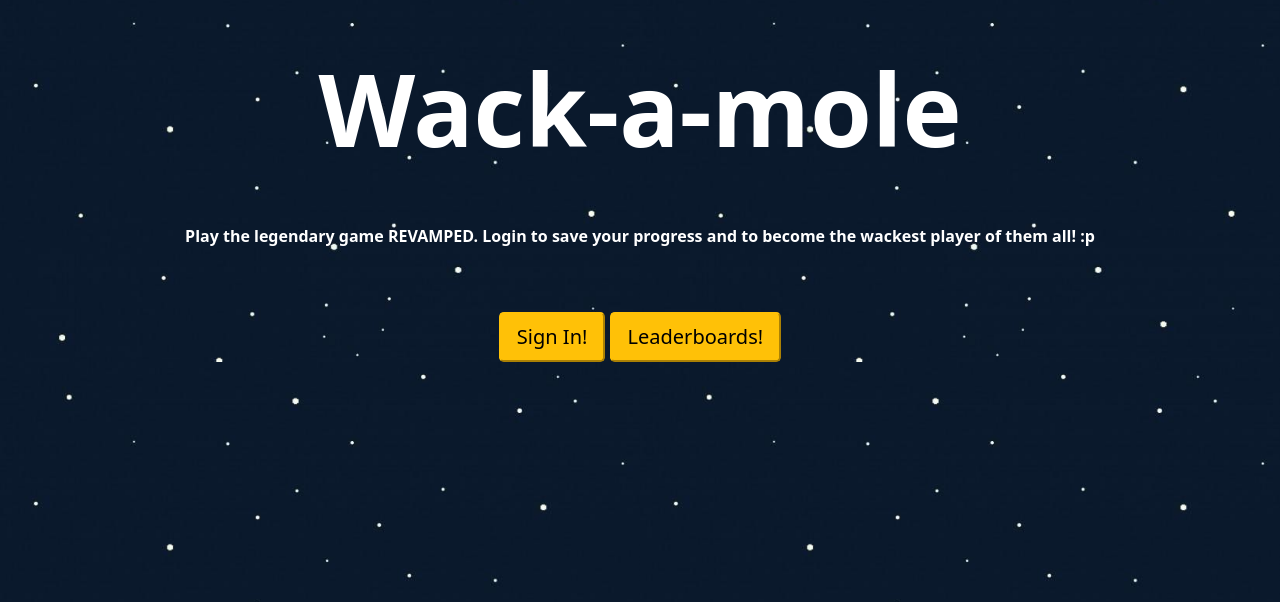
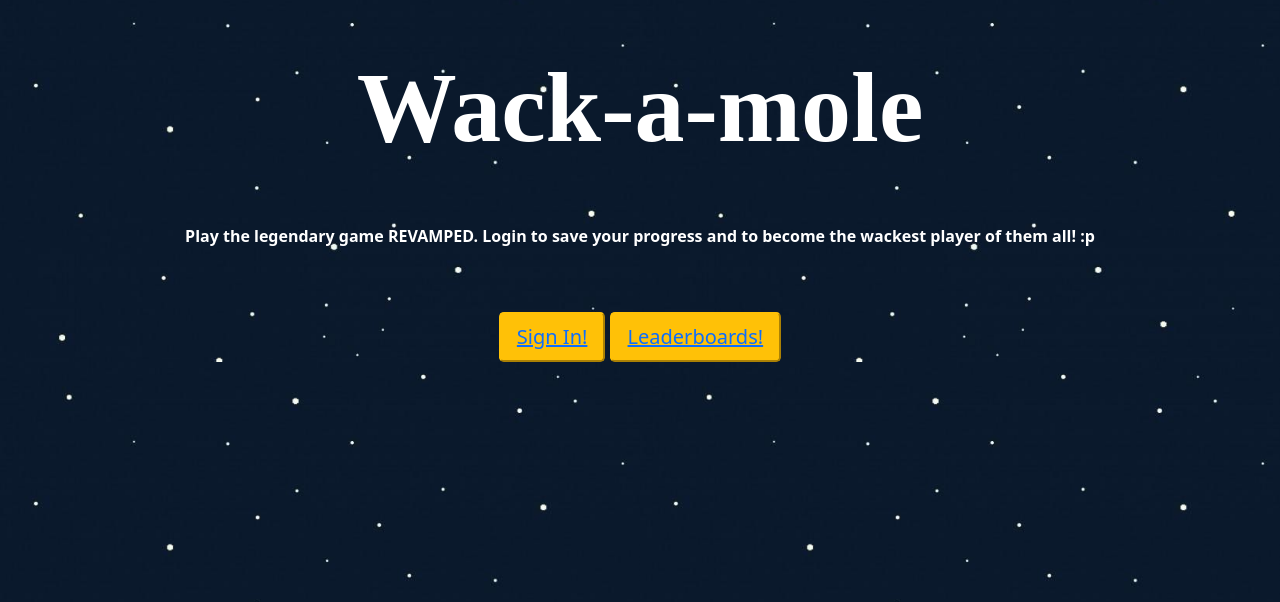
Before and after one commit to PG123432/NeamTame-P02, a Flask app: page / in a window 1280 px wide. Shown: the part 56-658 px from the top of the page. Run offline with Flask 2, Linux system fonts and the light colour scheme.

Commit message:
Add files via upload

```diff
--- a/app/templates/index.html
+++ b/app/templates/index.html
@@ -17,7 +17,7 @@
   <div class="container-fluid">
 
     <!-- Navbar brand -->
-    <a class="navbar-brand" style="font-weight:  bold;" href="#">Wack-a-mole</a>
+    <a class="navbar-brand" style="font-weight:  bold;" href="/">Wack-a-mole</a>
 
     <!-- Toggle button -->
     <button class="navbar-toggler" type="button" data-mdb-toggle="collapse" data-mdb-target="#navbarSupportedContent" aria-controls="navbarSupportedContent" aria-expanded="false" aria-label="Toggle navigation">
@@ -30,17 +30,17 @@
 
         <!-- Link -->
         <li class="nav-item" >
-          <a class="nav-link"  style="font-weight:  bold;" href="#">Play!</a>
+          <a class="nav-link"  style="font-weight:  bold;" href="/play">Play!</a>
         </li>
 
         <li class="nav-item" >
-          <a class="nav-link" style="font-weight:  bold;" href="#">Leaderboards!</a>
+          <a class="nav-link" style="font-weight:  bold;" href="/leaderboards">Leaderboards!</a>
         </li>
         <li class="nav-item" >
-          <a class="nav-link" style="font-weight:  bold;" href="#">Sign Up!</a>
+          <a class="nav-link" style="font-weight:  bold;" href="/signUp">Sign Up!</a>
         </li>
         <li class="nav-item" >
-          <a class="nav-link" style="font-weight:  bold;" href="#">Sign In!</a>
+          <a class="nav-link" style="font-weight:  bold;" href="/signIn">Sign In!</a>
         </li>
       </ul>
 
@@ -62,7 +62,7 @@
 
   <br>
   <br>
-  <h1 style="color: white; text-align: center; font-size: 100px; font-weight: bold;">Wack-a-mole</h1>
+  <h1 style="color: white; text-align: center; font-size: 100px; font-weight: bold; font-family: SpaceInvaders;">Wack-a-mole</h1>
 
   <br>
   <br>
@@ -73,9 +73,9 @@
   <br>
 
   <center>
-    <button type="button" class="btn-lg btn-warning" >Sign In!</button>
+    <button type="button" class="btn-lg btn-warning" > <a href="/signIn"> Sign In! </a> </button>
 
-    <button type="button" class="btn-lg btn-warning" >Leaderboards!</button>
+    <button type="button" class="btn-lg btn-warning" > <a href="/leaderboards"> Leaderboards! </a></button>
 
   </center>
 
--- a/app/templates/leaderboards.html
+++ b/app/templates/leaderboards.html
@@ -61,9 +61,11 @@
 	<br>
 	<br>
 
+	<h1 style="color: white; text-align: center; font-size: 100px; font-weight: bold;">Leaderboards</h1>
+
 
 	{% for entry in scores %}
-		<h1 class="leaderboard_text">{{ entry }}</h1>
+		<h1 class="text-center" style="color : white;">{{ entry.2 }} {{ entry.0 }} {{ entry.1}} </h1>
 	{% endfor %}
 
 </body>
```
